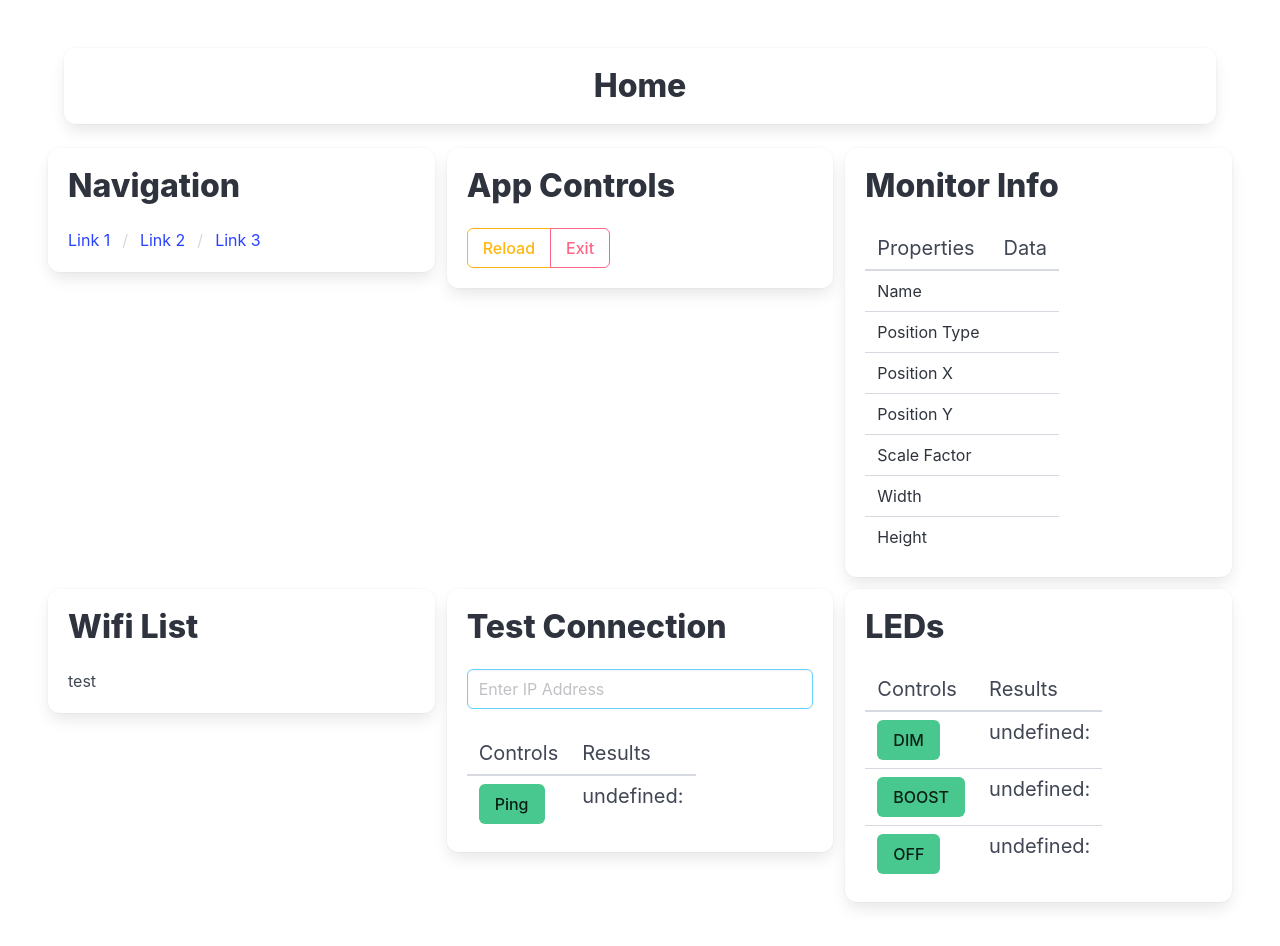
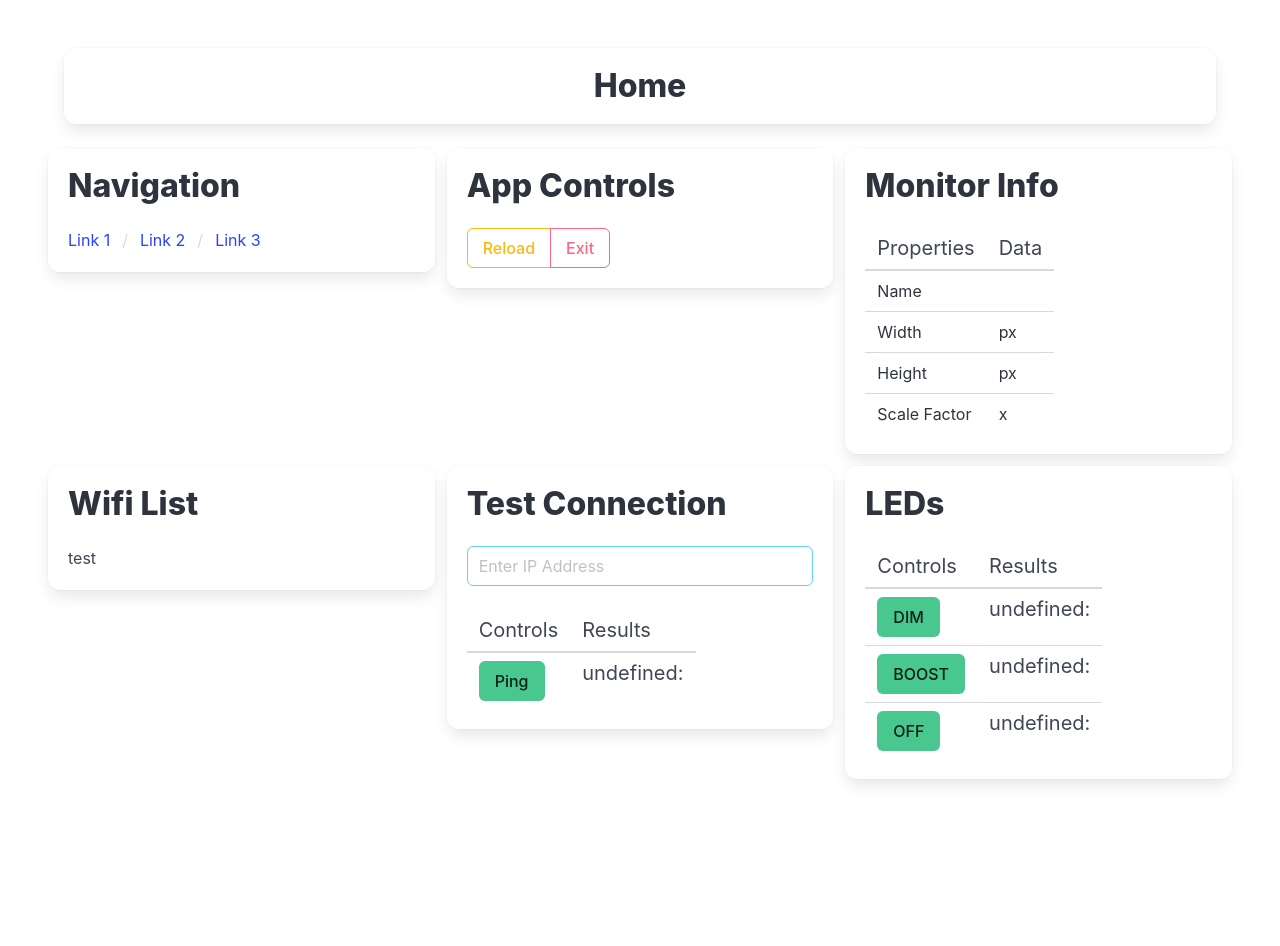
Before and after one commit to gabe-lepo/tauri-test, a React (Vite) app: page / in a window 1280 px wide. Shown: the top 946 px of the page. After the commit the page ends 827 px from the top, so only its background shows below. Built offline with nearby package versions, Linux system fonts and the light colour scheme.

Commit message:
Removed unnecessary info from MonitorInfo and reorganized stuff

```diff
--- a/src/components/MonitorInfo.tsx
+++ b/src/components/MonitorInfo.tsx
@@ -32,28 +32,16 @@ function MonitorInfo() {
                   <td>{monitorInfo?.name}</td>
                </tr>
                <tr>
-                  <td>Position Type</td>
-                  <td>{monitorInfo?.position.type}</td>
+                  <td>{monitorInfo?.size.type} Width</td>
+                  <td>{monitorInfo?.size.width} px</td>
                </tr>
                <tr>
-                  <td>Position X</td>
-                  <td>{monitorInfo?.position.x}</td>
-               </tr>
-               <tr>
-                  <td>Position Y</td>
-                  <td>{monitorInfo?.position.y}</td>
+                  <td>{monitorInfo?.size.type} Height</td>
+                  <td>{monitorInfo?.size.height} px</td>
                </tr>
                <tr>
                   <td>Scale Factor</td>
-                  <td>{monitorInfo?.scaleFactor.toString()}</td>
-               </tr>
-               <tr>
-                  <td>{monitorInfo?.size.type} Width</td>
-                  <td>{monitorInfo?.size.width}</td>
-               </tr>
-               <tr>
-                  <td>{monitorInfo?.size.type} Height</td>
-                  <td>{monitorInfo?.size.height}</td>
+                  <td>{monitorInfo?.scaleFactor.toString()}x</td>
                </tr>
             </tbody>
          </table>
```
